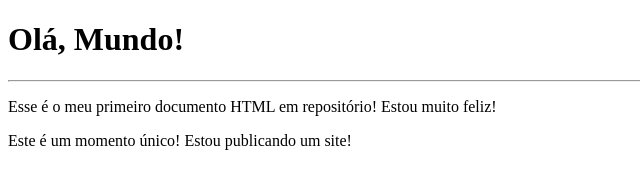
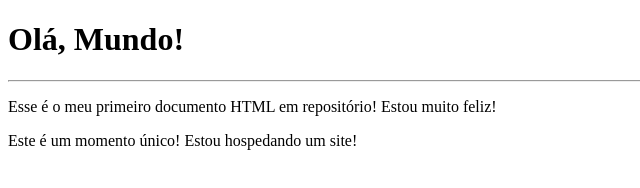
Before and after one commit to mluciom/ola-mundo, a plain HTML site: page site-exemplo/index.html in a window 1280 px wide. Shown: the full height of the page, 0-640 px from the left. Drawn offline with Linux system fonts and the light colour scheme.

Commit message:
Update index.html

```diff
--- a/site-exemplo/index.html
+++ b/site-exemplo/index.html
@@ -10,6 +10,6 @@
     <h1>Olá, Mundo!</h1>
     <hr>
     <p>Esse é o meu primeiro documento HTML em repositório! Estou muito feliz!</p>
-    <p>Este é um momento único! Estou publicando um site!</p>
+    <p>Este é um momento único! Estou hospedando um site!</p>
 </body>
 </html>
```
